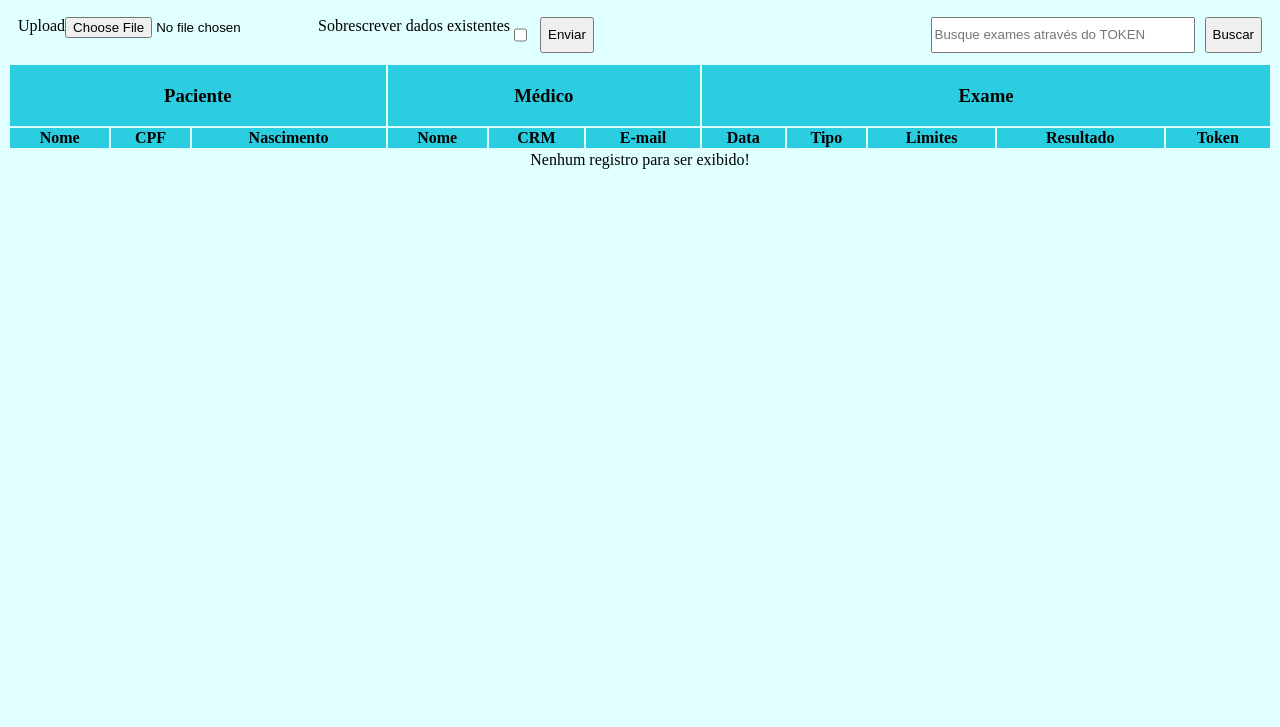
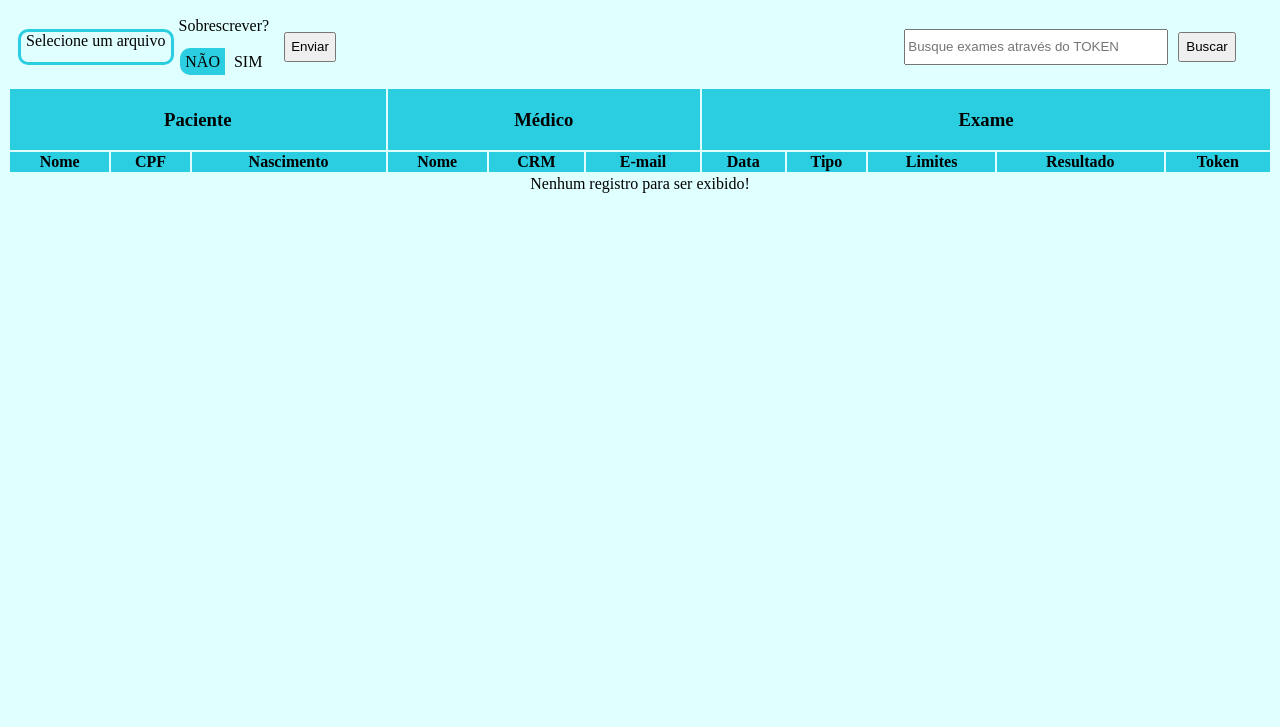
Before and after one commit to rozbr96/rebase-labs, a plain HTML site: page src/views/index.html in a window 1280 px wide. Shown: the part 73-800 px from the top of the page. Drawn offline with Linux system fonts and the light colour scheme; files that its build step writes are made by us from their sources; no server answers; files whose address does not match are found by name.

Commit message:
Improve upload form

```diff
--- a/src/public/css/style.css
+++ b/src/public/css/style.css
@@ -1,6 +1,11 @@
+
+:root {
+  --primary-color: #2BCEE0;
+  --secondary-color: lightcyan;
+}
 
 body {
-  background-color: lightcyan;
+  background-color: var(--secondary-color);
 }
 
 table {
@@ -8,11 +13,11 @@ table {
 }
 
 .info {
-  background-color: #2BCEE0;
+  background-color: var(--primary-color);
 }
 
 .even {
-  background-color: lightcyan;
+  background-color: var(--secondary-color);
 }
 
 .text-center {
@@ -46,3 +51,71 @@ button {
   display: flex;
   justify-content: space-between;
 }
+
+#upload-form {
+  display: flex;
+  vertical-align: center;
+  align-items: center;
+
+  width: 30vw;
+
+  & > * {
+    height: 30px;
+    padding: 0 5px;
+  }
+}
+
+#file-upload-label {
+  border: 3px solid var(--primary-color);
+  border-radius: 10px;
+  cursor: pointer;
+
+  &:hover {
+    background-color: var(--primary-color);
+  }
+}
+
+#search-form {
+  width: 30vw;
+  justify-content: center;
+  align-items: center;
+
+  & > * {
+    height: 30px;
+  }
+}
+
+#checkbox-overwrite-wrapper {
+  display: flex;
+  flex-direction: column;
+  text-align: center;
+  margin-bottom: 30px;
+
+  & > * {
+    cursor: pointer;
+  }
+
+  & > #overwrite-options-wrapper {
+    & > .overwrite-option {
+      cursor: pointer;
+      width: 100%;
+      padding: 5px;
+
+      &.selected {
+        background-color: var(--primary-color);
+      }
+
+      &:hover {
+        background-color: var(--primary-color);
+      }
+
+      &[data-value="unchecked"] {
+        border-radius: 10px 0 0 10px;
+      }
+
+      &[data-value="checked"] {
+        border-radius: 0 10px 10px 0;
+      }
+    }
+  }
+}
--- a/src/public/js/main.js
+++ b/src/public/js/main.js
@@ -134,4 +134,31 @@ document.addEventListener('DOMContentLoaded', () => {
   document.getElementById('upload-button').addEventListener('click', () => {
     uploadFile()
   })
+
+  document.getElementById('overwrite-checkbox').addEventListener('change', function() {
+    const state = this.checked ? 'checked' : 'unchecked'
+
+    document.querySelectorAll('.overwrite-option').forEach(element => {
+      if (element.getAttribute('data-value') === state)
+        element.classList.add('selected')
+      else
+        element.classList.remove('selected')
+    })
+  })
+
+  document.querySelectorAll('.overwrite-option').forEach(element => {
+    element.addEventListener('click', function() {
+      const checkbox = document.getElementById('overwrite-checkbox')
+      const newState = this.getAttribute('data-value')
+      const newValue = newState === 'checked'
+      const oldValue = checkbox.checked
+
+      checkbox.checked = newValue
+
+      if (newValue != oldValue) {
+        const changeEvent = new Event('change')
+        checkbox.dispatchEvent(changeEvent)
+      }
+    })
+  })
 })
--- a/src/views/index.html
+++ b/src/views/index.html
@@ -13,11 +13,21 @@
 
     <div id="forms-wrapper">
       <form id="upload-form">
-        <label id="file-upload-label" for="file">Upload</label>
-        <input id="file" type="file" accept="text/csv" />
+        <label id="file-upload-label" for="file">Selecione um arquivo</label>
+        <input hidden id="file" type="file" accept="text/csv" />
 
-        <label for="overwrite-checkbox">Sobrescrever dados existentes</label>
-        <input type="checkbox" id="overwrite-checkbox"/>
+        <div id="checkbox-overwrite-wrapper">
+          <label for="overwrite-checkbox">Sobrescrever?</label>
+
+          &nbsp;
+
+          <div id="overwrite-options-wrapper">
+            <label class="overwrite-option selected" data-value="unchecked">NÃO</label>
+            <label class="overwrite-option" data-value="checked">SIM</label>
+          </div>
+
+          <input hidden type="checkbox" id="overwrite-checkbox"/>
+        </div>
 
         <button id="upload-button" type="button">Enviar</button>
       </form>
```
Also changed, not shown: 1 other file.
